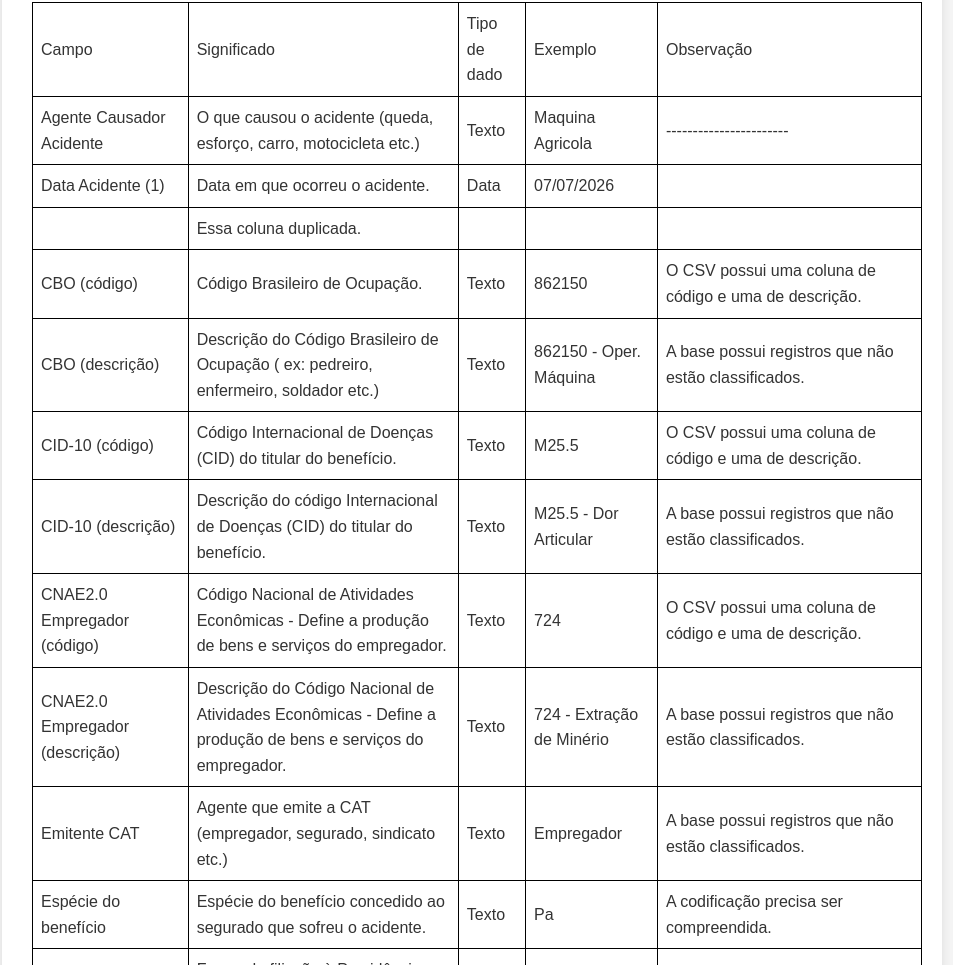
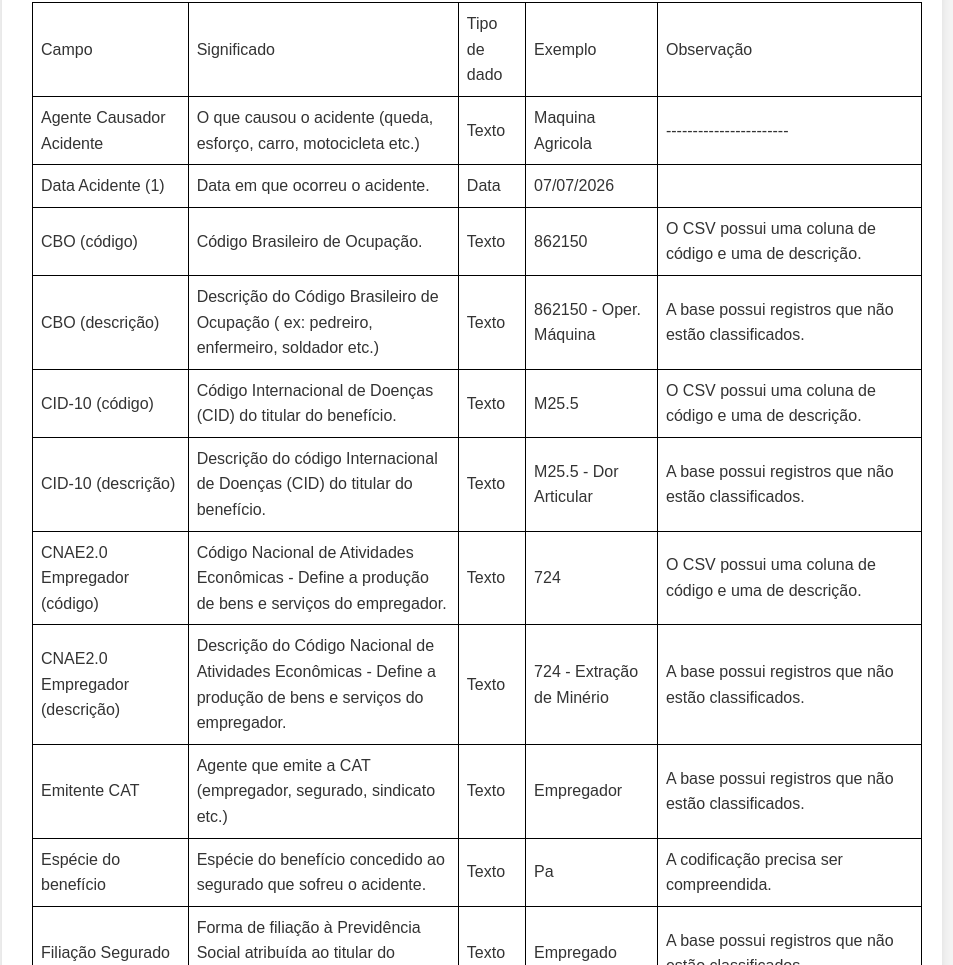
Before and after one commit to rosbergalves/Projeto-Portfolio, a plain HTML site: page projeto_comunicacao_acidentes_trabalhobr.html in a window 1280 px wide. Shown: the part 2897-3862 px from the top of the page, without its empty margins (168-1121 px from the left). Drawn offline with Linux system fonts and the light colour scheme; files whose address does not match are found by name.

Commit message:
Correção na tabela dicionário de dados
remoção de coluna com erro.

```diff
--- a/projeto_comunicacao_acidentes_trabalhobr.html
+++ b/projeto_comunicacao_acidentes_trabalhobr.html
@@ -307,13 +307,6 @@
                 <td>Data em que ocorreu o acidente.</td>
                 <td>Data</td>
                 <td>07/07/2026</td>
-                <td></td>
-            </tr>
-            <tr>
-                <td></td>
-                <td>Essa coluna duplicada.</td>
-                <td></td>
-                <td></td>
                 <td></td>
             </tr>
             <tr>
```
